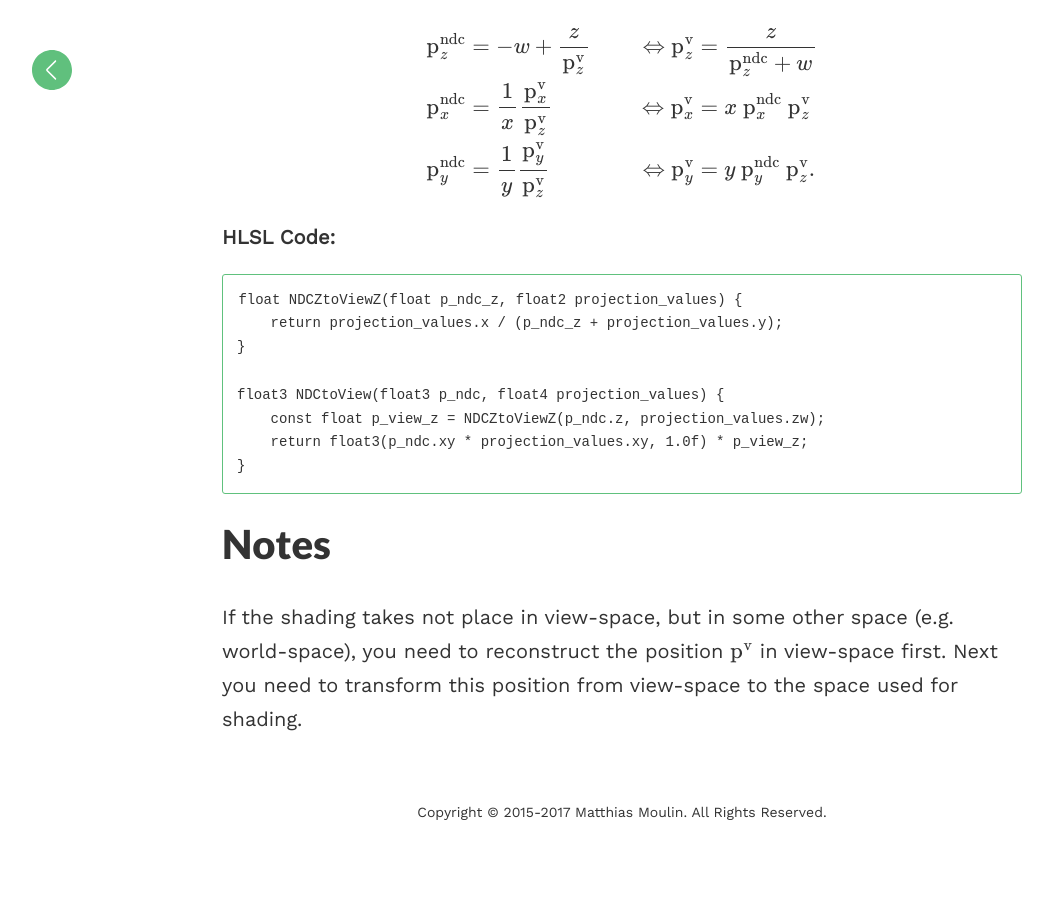
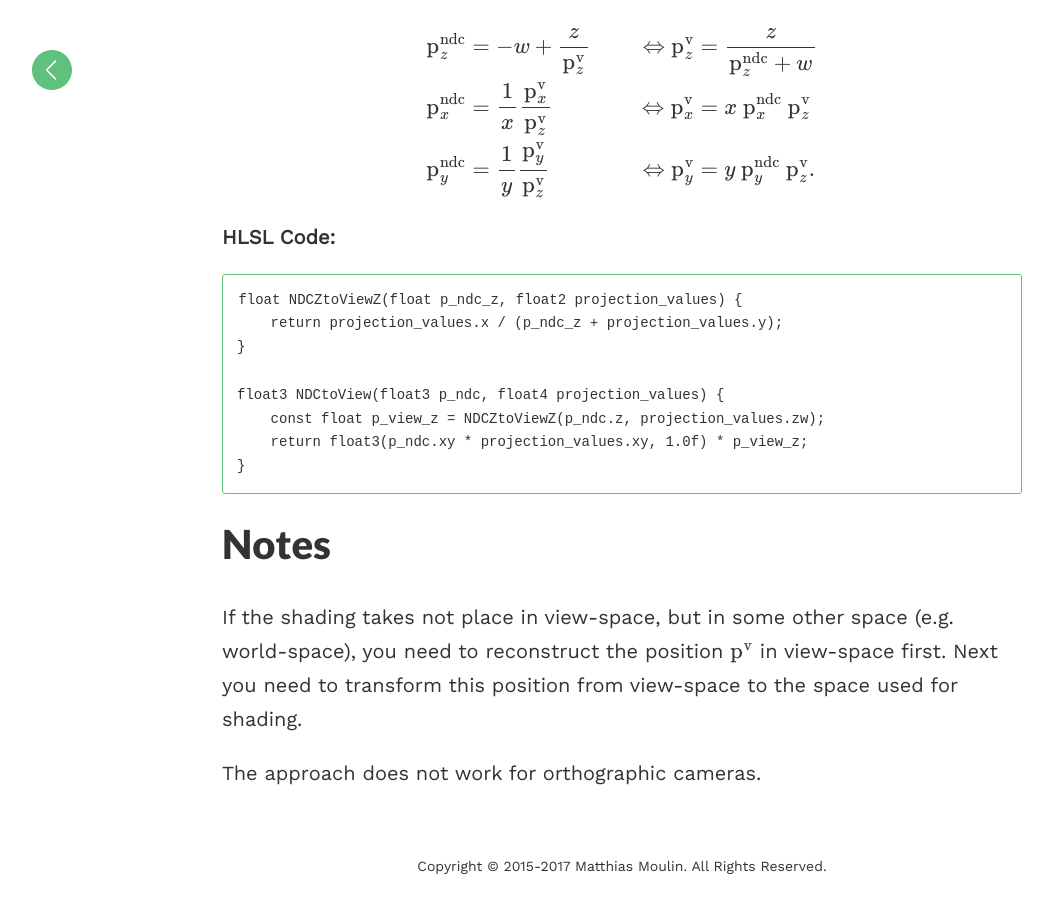
Before and after one commit to matt77hias/Blog, a Jekyll site: the page built from _posts/2017-09-07-ndc-to-view-space.md, in a window 1280 px wide and 900 px high, scrolled down 2201 px. Shown: the whole window, without its empty margins (18-1071 px from the left). Built offline with Jekyll 4.4.1, drawn with Linux system fonts in a browser that asks for light colours; formulas are drawn with MathJax 3; comment, search, counter and statistics services are not loaded; before the commit the page ends 3047 px from its top, so only the background shows below that.

Commit message:
Update 2017-09-07-ndc-to-view-space.md

```diff
--- a/_posts/2017-09-07-ndc-to-view-space.md
+++ b/_posts/2017-09-07-ndc-to-view-space.md
@@ -78,3 +78,5 @@ float3 NDCtoView(float3 p_ndc, float4 projection_values) {
 
 If the shading takes not place in view-space, but in some other space (e.g. world-space), you need to reconstruct the position $$\mathrm{p^v}$$ in view-space first.
 Next you need to transform this position from view-space to the space used for shading.
+
+The approach does not work for orthographic cameras.
```
